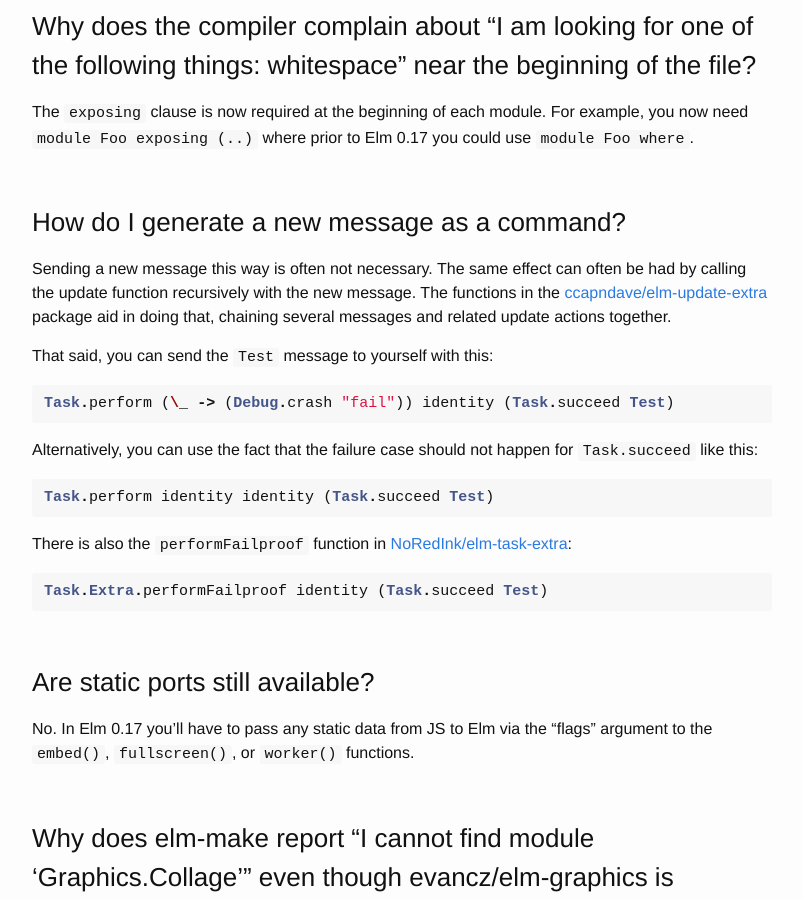
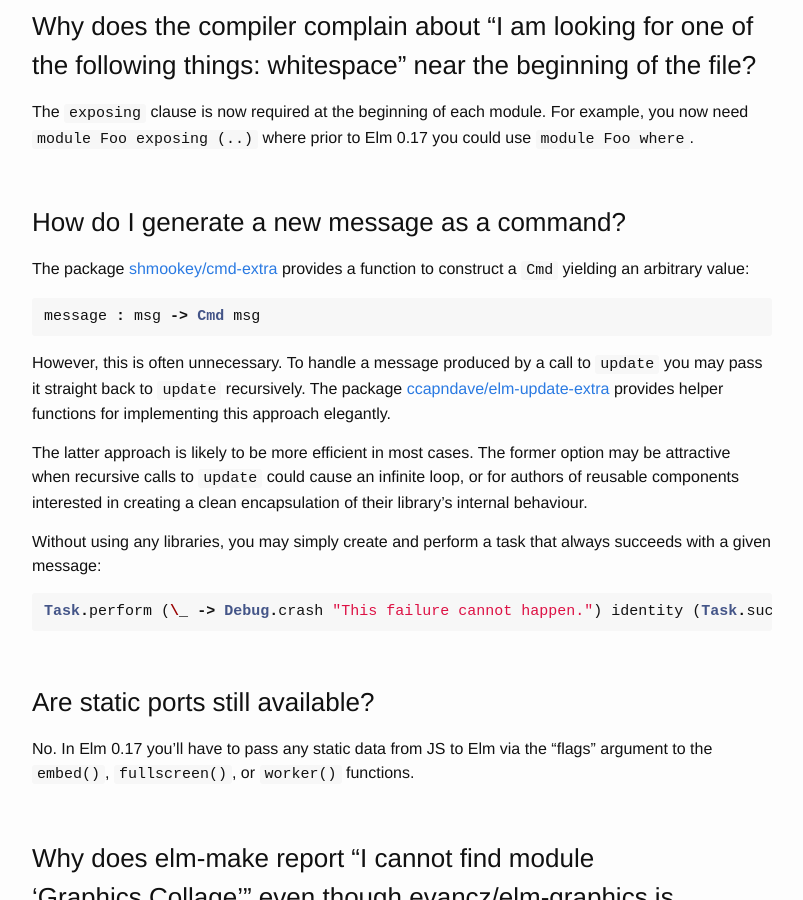
Before and after one commit to gunnarahlberg/elm-faq, a Jekyll site: the page built from 17.md, in a window 1280 px wide and 900 px high, scrolled down 4045 px. Shown: the whole window, without its empty margins (238-1041 px from the left). Built offline with Jekyll 4.4.1, drawn with Linux system fonts in a browser that asks for light colours.

Commit message:
Update answer to wrapping a message in `Cmd`, mention helper in `Cmd.Extra`

````diff
--- a/17.md
+++ b/17.md
@@ -123,30 +123,21 @@ For example, you now need `module Foo exposing (..)` where prior to Elm 0.17 you
 
 ### How do I generate a new message as a command?
 
-Sending a new message this way is often not necessary. The same effect can often be had by calling the update function recursively with the new message.
-The functions in the
-[ccapndave/elm-update-extra](http://package.elm-lang.org/packages/ccapndave/elm-update-extra/latest) package aid in doing that, chaining several messages and related update actions together.
-
-
-That said, you can send the `Test` message to yourself with this:
+The package [shmookey/cmd-extra](http://package.elm-lang.org/packages/shmookey/cmd-extra/latest) provides a function to construct a `Cmd` yielding an arbitrary value:
 
 ```haskell
-Task.perform (\_ -> (Debug.crash "fail")) identity (Task.succeed Test)
+message : msg -> Cmd msg
 ```
 
-Alternatively, you can use the fact that the failure case should not happen for `Task.succeed` like this:
+However, this is often unnecessary. To handle a message produced by a call to `update` you may pass it straight back to `update` recursively. The package [ccapndave/elm-update-extra](http://package.elm-lang.org/packages/ccapndave/elm-update-extra/latest) provides helper functions for implementing this approach elegantly.
+
+The latter approach is likely to be more efficient in most cases. The former option may be attractive when recursive calls to `update` could cause an infinite loop, or for authors of reusable components interested in creating a clean encapsulation of their library's internal behaviour.
+
+Without using any libraries, you may simply create and perform a task that always succeeds with a given message:
 
 ```haskell
-Task.perform identity identity (Task.succeed Test)
+Task.perform (\_ -> Debug.crash "This failure cannot happen.") identity (Task.succeed Test)
 ```
-
-There is also the `performFailproof` function in [NoRedInk/elm-task-extra](http://package.elm-lang.org/packages/NoRedInk/elm-task-extra/latest):
-
-```haskell
-Task.Extra.performFailproof identity (Task.succeed Test)
-```
-
-
 
 ### Are static ports still available?
 
````
